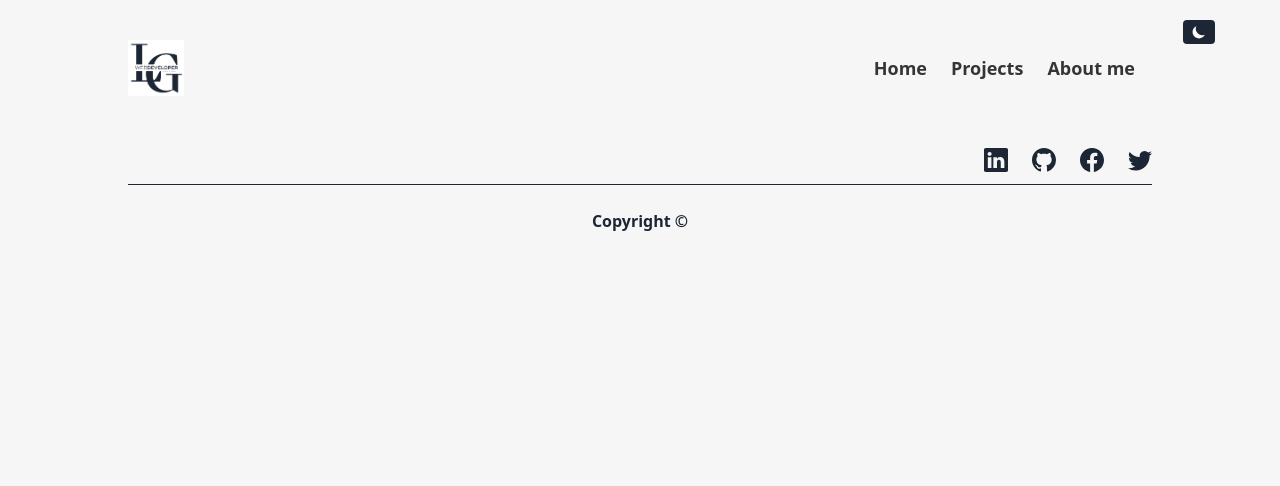
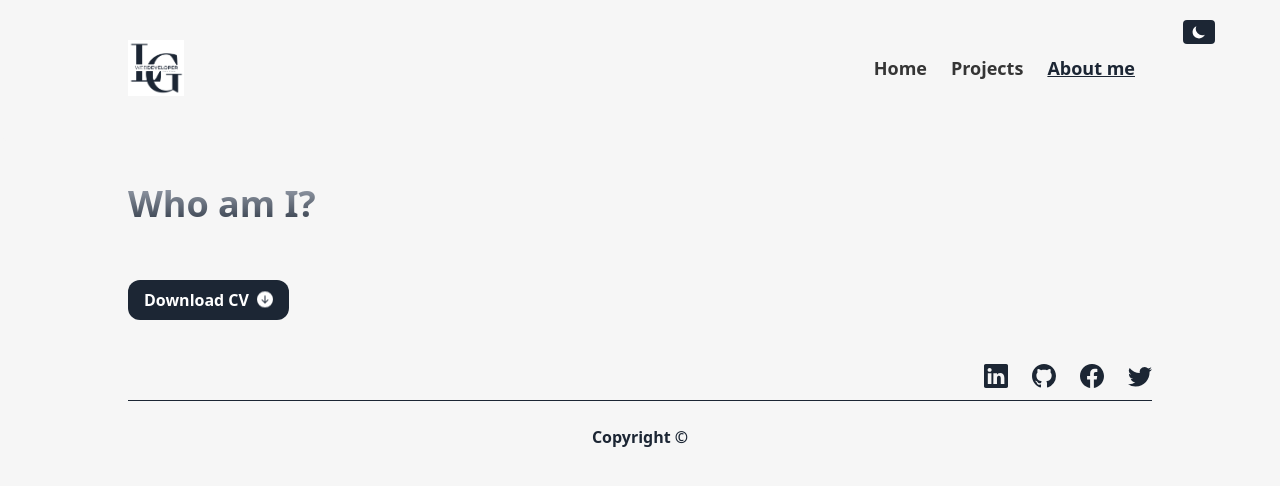
Before and after one commit to Leograzioli/Portfoglio, a React (Vite) app: page /about-me in a window 1280 px wide. Shown: the top 486 px of the page. Built offline with nearby package versions, Linux system fonts and the light colour scheme.

Commit message:
test debug

```diff
--- a/src/App.jsx
+++ b/src/App.jsx
@@ -6,6 +6,7 @@ import AppHome from './pages/AppHome'
 import AppProjects from './pages/AppProjects'
 import React from 'react'
 import AppFooter from './components/AppFooter'
+import AboutMe from './pages/AboutMe'
 
 function App() {
 
@@ -15,7 +16,7 @@ function App() {
 
       <BrowserRouter>
 
-        <header className='px-[10%] w-[calc(100%-17px)] bg-primary dark:bg-primary-dark z-20 fixed shadow-[0_8px_6px_-4px_rgba(246,246,246,1)] dark:shadow-[0_8px_6px_-4px_rgba(28,38,52,1)]'>
+        <header className='px-[10%] w-[100%] sm:w-[calc(100%-17px)] bg-primary dark:bg-primary-dark z-20 fixed shadow-[0_8px_6px_-4px_rgba(246,246,246,1)] dark:shadow-[0_8px_6px_-4px_rgba(28,38,52,1)]'>
           <AppHeader />
         </header>
 
@@ -23,6 +24,7 @@ function App() {
           <Routes>
             <Route path="/" element={<AppHome />} />
             <Route path="/projects" element={<AppProjects />} />
+            <Route path="/about-me" element={<AboutMe />} />
           </Routes>
         </main>
 
--- a/src/components/AppHeader.jsx
+++ b/src/components/AppHeader.jsx
@@ -31,7 +31,7 @@ export default function AppHeader() {
 
   return (
     <>
-      <div className="max-w-[1200px] mx-auto flex flex-wrap justify-between content-center w-full py-10">
+      <div className="max-w-[1200px] mx-auto flex flex-wrap justify-between content-center py-10">
 
         {/* logo */}
         <div>
@@ -61,7 +61,7 @@ export default function AppHeader() {
             </li>
 
             <li>
-              <NavLink className={({ isActive }) => isActive ? 'dark:text-white underline text-primary-dark sm:ml-6' : 'sm:ml-6'} to={'/1'}>About me</NavLink>
+              <NavLink className={({ isActive }) => isActive ? 'dark:text-white underline text-primary-dark sm:ml-6' : 'sm:ml-6'} to={'/about-me'}>About me</NavLink>
             </li>
           </ul>
         </nav>
--- /dev/null
+++ b/src/pages/AboutMe.jsx
@@ -0,0 +1,16 @@
+import { BsFillArrowDownCircleFill } from "react-icons/bs";
+import curriculum from "../assets/leonardo-grazioli-cv.pdf";
+
+export default function AboutMe() {
+    return (
+        <section id="about" className='max-w-[1200px] mx-auto mt-12 pb-8'>
+            <h2 className='text-4xl text-center sm:text-start text-transparent bg-clip-text bg-gradient-to-t from-primary-dark to-secondary dark:bg-gradient-to-b dark:from-white dark:to-secondary font-bold pb-2'>Who am I?</h2>
+
+            <h4 className="text-2xl">  </h4>
+
+            <div className='mt-12 text-center sm:text-start'>
+                <a className='px-4 py-2 bg-primary-dark dark:bg-white text-white dark:text-secondary-dark font-semibold rounded-xl hover:transition-all hover:bg-[#1c365a] inline-flex items-center gap-x-2' href={curriculum} download={curriculum} >Download CV <BsFillArrowDownCircleFill className="animate-bounce" /> </a>
+            </div>
+        </section>
+    )
+}
--- a/src/pages/AppHome.jsx
+++ b/src/pages/AppHome.jsx
@@ -19,26 +19,33 @@ export default function homepage() {
 
                     <div className="lg:pt-24 order-2 lg:order-1 " >
 
+                        {/* title */}
                         <h2 className="text-transparent bg-clip-text bg-gradient-to-t from-primary-dark to-secondary dark:bg-gradient-to-b dark:from-white dark:to-secondary font-bold text-4xl mt-8 lg:mt-0 sm:text-6xl">Leonardo Grazioli</h2>
+
+                        {/* sub-title and description */}
                         <p className="font-semibold text-transparent bg-clip-text bg-gradient-to-t from-primary-dark to-black dark:from-primary-dark dark:to-white text-lg sm:text-xl mt-3">Full Stack Web Developer </p>
                         <p className="text-secondary-dark text-sm mt-10 dark:text-secondary leading-6 lg:pr-12">
                             Lorem, ipsum dolor sit amet consectetur adipisicing elit. Officia, modi pariatur. Fuga enim maxime tempore ex provident et dolorem necessitatibus explicabo sunt perferendis? Consequuntur suscipit delectus quam asperiores velit cupiditate?
                         </p>
 
+                        {/* download cv button */}
                         <div className='mt-12'>
                             <a className='px-4 py-2 bg-primary-dark dark:bg-white text-white dark:text-secondary-dark font-semibold rounded-xl hover:transition-all hover:bg-[#1c365a] inline-flex items-center gap-x-2' href={curriculum} download={curriculum} >Download CV <BsFillArrowDownCircleFill className="animate-bounce"/> </a>
                         </div>
-
                     </div>
 
+                    {/* profile image */}
                     <div className='flex lg:justify-end order-1 lg:order-2'>
                         <img className='h-[335px] w-[335px] sm:h-[440px] sm:w-[440px] object-cover bg-gradient-to-b from-primary-dark to-secondary dark:from-secondary dark:to-primary  rounded-full ' src={leo} alt="profile image" />
                     </div>
                 </div>
             </section>
-            <section id="study">
+
+            <section id="skills">
                 <div className="max-w-[1200px] mx-auto mt-28">
                     <h2 className="text-4xl text-transparent bg-clip-text bg-gradient-to-t from-primary-dark to-secondary dark:bg-gradient-to-b dark:from-white dark:to-secondary font-semibold ">Skills</h2>
+
+                    {/* skill icons  */}
                     <div className="flex flex-wrap gap-2 text-4xl mt-4 pb-4">
 
                         <div className="overflow-hidden max-w-[40px] hover:max-w-[120px] transition-[max-width] duration-700 flex items-center p-0.5 dark:bg-white bg-primary-dark text-white dark:text-black rounded">
```
